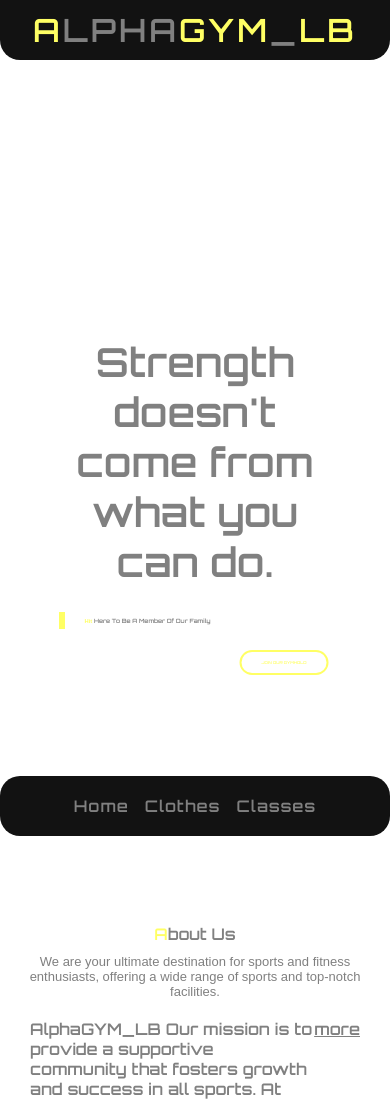
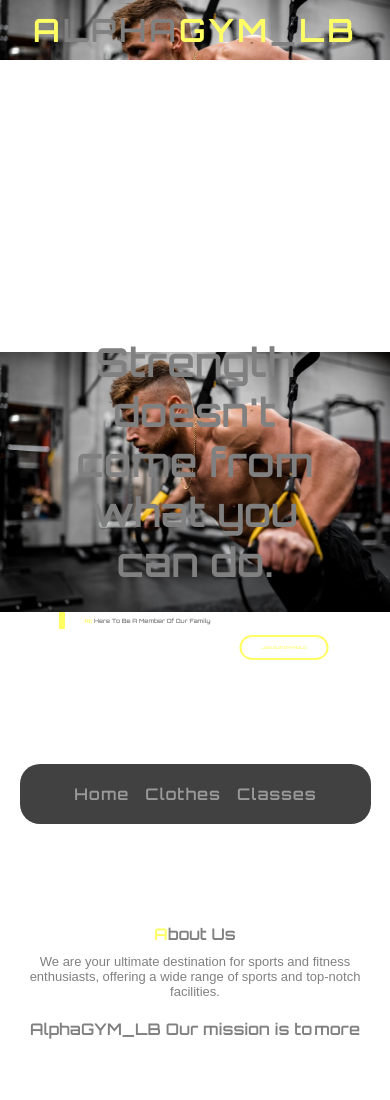
Before and after one commit to michelmk06/alpha-gym, a plain HTML site: page index.html in a window 390 px wide. Shown: the top 1100 px of the page. After the commit the page ends 1059 px from the top, so only its background shows below. Drawn offline with Linux system fonts and the light colour scheme.

Commit message:
Addd more button feature and fixed nav bar for mobile

```diff
--- a/index.html
+++ b/index.html
@@ -50,7 +50,7 @@
     </div>
     <div class="content">
       <div class="cols">
-        <p>
+        <p class="about-paragraph">
           <b>AlphaGYM_LB</b> Our mission is to provide a supportive community
           that fosters growth and success in all sports. At AlphaGYM_LB, you'll
           find state-of-the-art equipment and dedicated spaces for various
@@ -72,12 +72,13 @@
           events.
         </p>
       </div>
-      <a href="#">more</a>
+      <a class="btn-more">more</a>
     </div>
     <div class="cols">
       <div class="box">
         <img src="logo.pnj" alt="" />
       </div>
     </div>
+    <script defer src="./script.js"></script>
   </body>
 </html>
--- /dev/null
+++ b/script.js
@@ -0,0 +1,6 @@
+const menuBtn = document.querySelector(".btn-more");
+const aboutParagraph = document.querySelector(".about-paragraph");
+
+menuBtn.addEventListener("click", () => {
+  aboutParagraph.classList.add("full-height");
+});
--- a/style.css
+++ b/style.css
@@ -13,6 +13,7 @@
   --prime: rgb(255, 255, 100);
   --background: #121212;
   --font-gray: rgb(128, 128, 128);
+  --nav-background: transparent;
 }
 
 html {
@@ -30,8 +31,13 @@
   justify-content: center;
   width: 100%;
   height: auto;
-  background-color: var(--background);
-  border-radius: 0px 0px 20px 20px;
+  background-color: var(--nav-background);
+  /* border-radius: 0px 0px 20px 20px; */
+  background-image: url(bg.jpg);
+  background-repeat: no-repeat;
+  background-size: 100%;
+  object-fit: cover;
+  background-position: 20% 7.8%;
 }
 
 .navbar-items {
@@ -41,8 +47,9 @@
   text-decoration: none;
   list-style: none;
   background-color: var(--background);
+  opacity: 0.8;
   color: var(--prime);
-  width: 100%;
+  width: 90%;
   padding: 20px;
   align-items: center;
   position: fixed;
@@ -50,7 +57,7 @@
   gap: 1rem;
   z-index: 2;
   border-radius: 20px;
-  margin-bottom: 8px;
+  margin: 20px;
 }
 
 .logo {
@@ -90,7 +97,12 @@
   min-height: 100vh;
   align-items: center;
   justify-content: center;
-  clip-path: polygon(0 0, 100% 0, 100% 100%, 80% 95%, 0 100%);
+  /* clip-path: polygon(0 0, 100% 0, 100% 100%, 80% 95%, 0 100%); */
+  background-image: url(bg.jpg);
+  background-repeat: no-repeat;
+  background-size: 100%;
+  object-fit: cover;
+  background-position: left;
 }
 
 .bg {
@@ -145,13 +157,13 @@
   font-weight: 800;
   padding: 8px 20px;
   font-size: 1vw;
-  margin-top: 6em;
+  margin-top: 2em;
   color: var(--prime);
   border: 2px solid var(--prime);
   border-radius: 40px;
   background: transparent;
   text-transform: uppercase;
-  transition: 0.7s ease;
+  transition: 500ms ease;
 }
 
 .highlights .join:hover {
@@ -197,6 +209,24 @@
   font-weight: lighter;
 }
 
+.about-paragraph {
+  height: 20px;
+  overflow: hidden;
+}
+
+.full-height {
+  height: auto;
+  overflow: auto;
+}
+
+.btn-more {
+  cursor: pointer;
+}
+
+.btn-more:hover {
+  text-decoration: underline;
+}
+
 .content {
   position: relative;
   display: flex;
```
Also changed, not shown: 1 other file.
